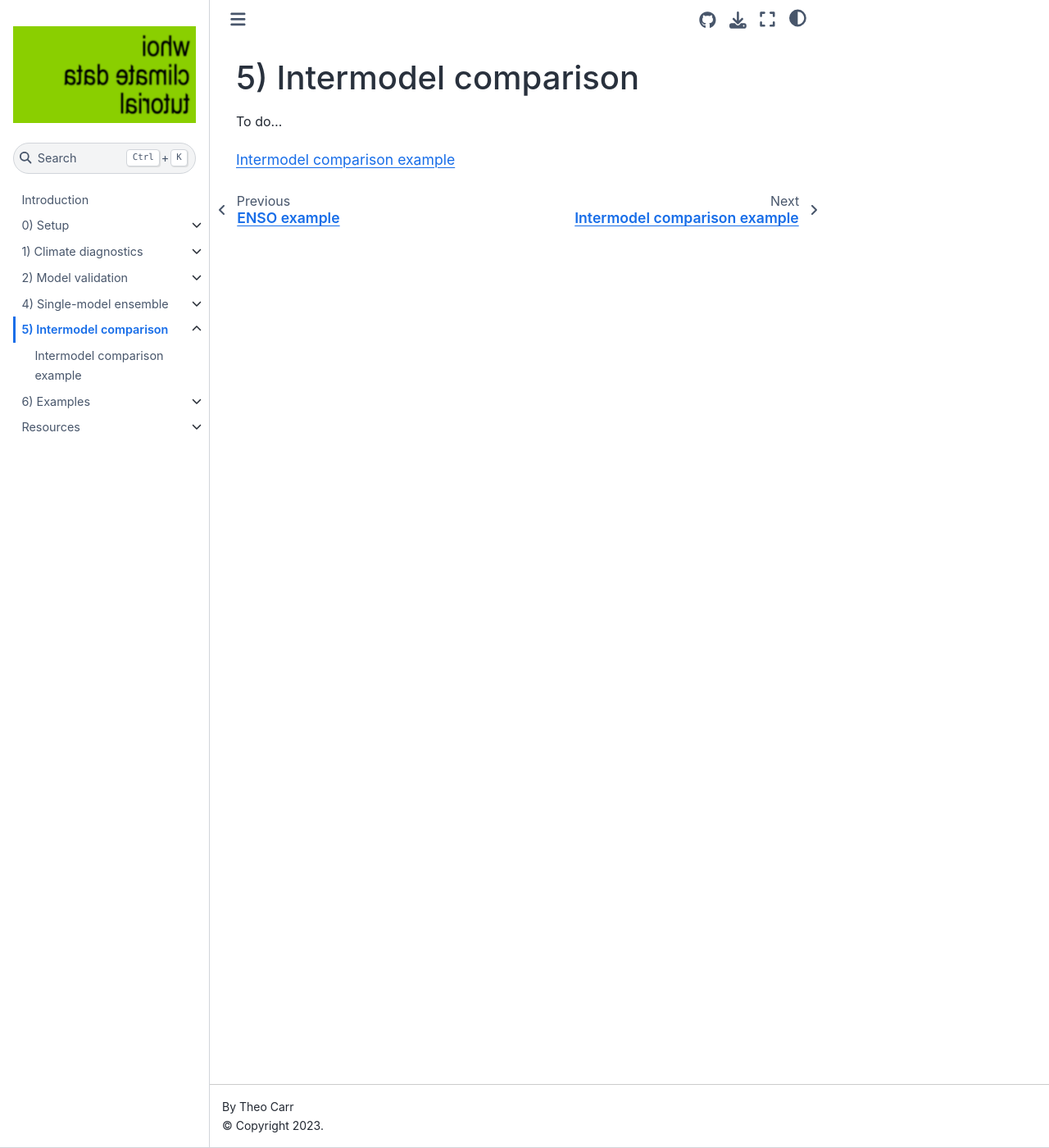
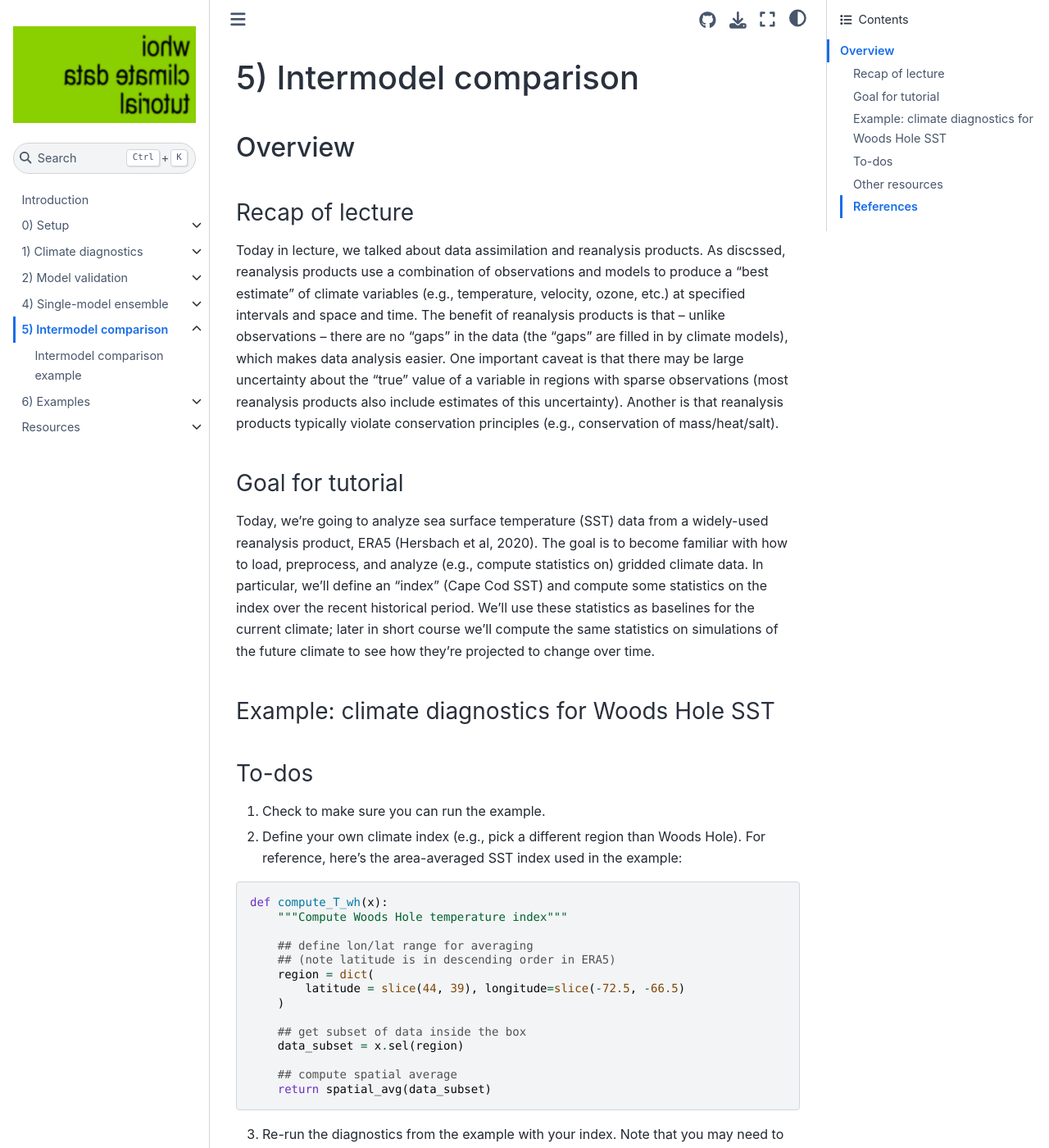
Before and after one commit to ktcarr/whoi-climate-tutorial_2025, a Jupyter Book: the page built from docs/pages/intermodel_comp/overview.md, in a window 1280 px wide and 1400 px high. Shown: the whole window at 82% size. Built offline with Jupyter Book 1.0.4 settings and Sphinx 7.4.7 and the Sphinx Book theme 1.1.4, drawn with Linux system fonts in a browser that asks for light colours; pages that are not in the unit, such as notebooks, are missing from menus; some of the changed text lies outside the part shown.

Commit message:
update overview page for single-model ensemble

````diff
--- a/docs/_toc.yml
+++ b/docs/_toc.yml
@@ -19,9 +19,7 @@ chapters:
   - file: pages/model_validation/model_validation_stub.ipynb
 - file: pages/single_model_ensemble/overview
   sections:
-  - url: https://docs.google.com/presentation/d/18Rp-7hCtp8fYvdGVZOlwaS4b_-PtmIVTkmM529wNN1Q/edit?usp=sharing
-    title: Slides
-  - file: pages/single_model_ensemble/ENSO_example
+  - file: pages/single_model_ensemble/woods-hole_example
 - file: pages/intermodel_comp/overview
   sections:
   - file: pages/intermodel_comp/example.ipynb
--- a/docs/pages/intermodel_comp/overview.md
+++ b/docs/pages/intermodel_comp/overview.md
@@ -1,6 +1,50 @@
 # 5) Intermodel comparison
 
-To do...
+## Overview
+
+### Recap of lecture
+Today in lecture, we talked about data assimilation and reanalysis products. As discssed, reanalysis products use a combination of observations and models to produce a "best estimate" of climate variables (e.g., temperature, velocity, ozone, etc.) at specified intervals and space and time. The benefit of reanalysis products is that -- unlike observations -- there are no "gaps" in the data (the "gaps" are filled in by climate models), which makes data analysis easier. One important caveat is that there may be large uncertainty about the "true" value of a variable in regions with sparse observations (most reanalysis products also include estimates of this uncertainty). Another is that reanalysis products typically violate conservation principles (e.g., conservation of mass/heat/salt).
+
+### Goal for tutorial
+Today, we're going to analyze sea surface temperature (SST) data from a widely-used reanalysis product, ERA5 (Hersbach et al, 2020). The goal is to become familiar with how to load, preprocess, and analyze (e.g., compute statistics on) gridded climate data. In particular, we'll define an "index" (Cape Cod SST) and compute some statistics on the index over the recent historical period. We'll use these statistics as baselines for the current climate; later in short course we'll compute the same statistics on simulations of the future climate to see how they're projected to change over time.
+
+### Example: climate diagnostics for Woods Hole SST
+
+
+
+### To-dos
+1. Check to make sure you can run the example.
+2. Define your own climate index (e.g., pick a different region than Woods Hole). For reference, here's the area-averaged SST index used in the example:
+```python
+def compute_T_wh(x):
+    """Compute Woods Hole temperature index"""
+
+    ## define lon/lat range for averaging
+    ## (note latitude is in descending order in ERA5)
+    region = dict(
+        latitude = slice(44, 39), longitude=slice(-72.5, -66.5)
+    )
+
+    ## get subset of data inside the box
+    data_subset = x.sel(region)
+
+    ## compute spatial average
+    return spatial_avg(data_subset)
+```
+3. Re-run the diagnostics from the example with your index. Note that you may need to update/replace spatial plotting functions (e.g., ```plot_setup_woodshole```) depending on the index you pick.
+
+
+#### Advanced (optional)
+1. Pick a different variable other than SST
+
+
+### Other resources
+
+
+### References
+Hersbach, H. et al. The ERA5 global reanalysis. Quarterly Journal of the Royal Meteorological Society 146, 1999–2049 (2020).
+
+
 
 ```{tableofcontents}
 ```
````
Also changed, not shown: docs/pages/single_model_ensemble/overview.md (+1 -1 lines), docs/pages/data_analysis/example.ipynb, docs/pages/single_model_ensemble/figs/forced-response.svg, docs/pages/single_model_ensemble/figs/forced-response_by-seasonal.svg, docs/pages/single_model_ensemble/figs/histograms.svg, docs/pages/single_model_ensemble/figs/sigma-change.svg, docs/pages/single_model_ensemble/woods-hole_example.ipynb.
